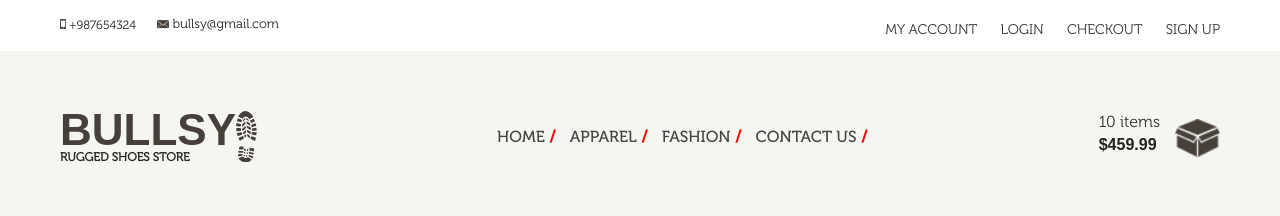
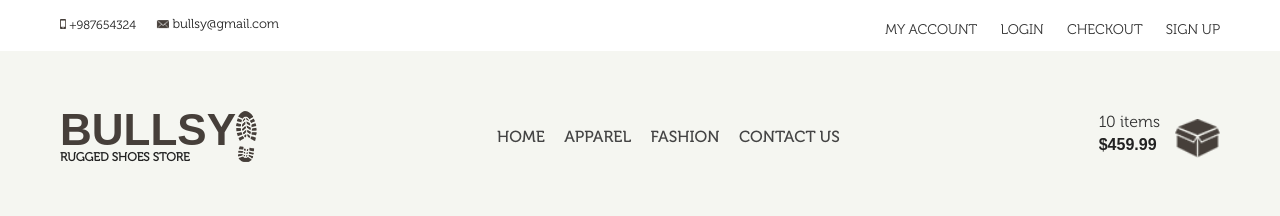
Before and after one commit to Keiza0/KamilJarzabek_Block6, a plain HTML site: page index.html in a window 1280 px wide. Shown: the top 216 px of the page. Drawn offline with nearby package versions, Linux system fonts and the light colour scheme.

Commit message:
Update style.css

```diff
--- a/css/style.css
+++ b/css/style.css
@@ -180,7 +180,7 @@
 	display: inline-block;
 }
 
-.navigation ul li a:last-child {
+.navigation ul li a:last-child::after {
 	content:"";
 }
 
```
